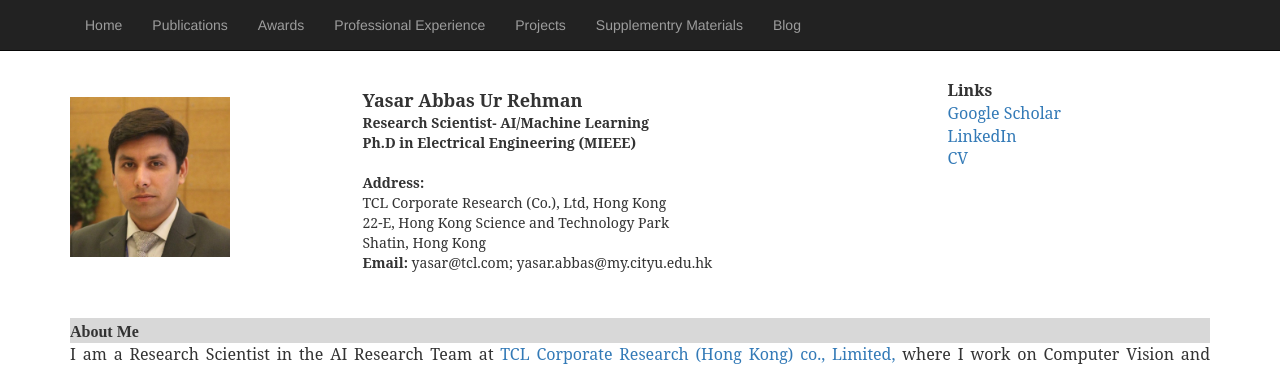
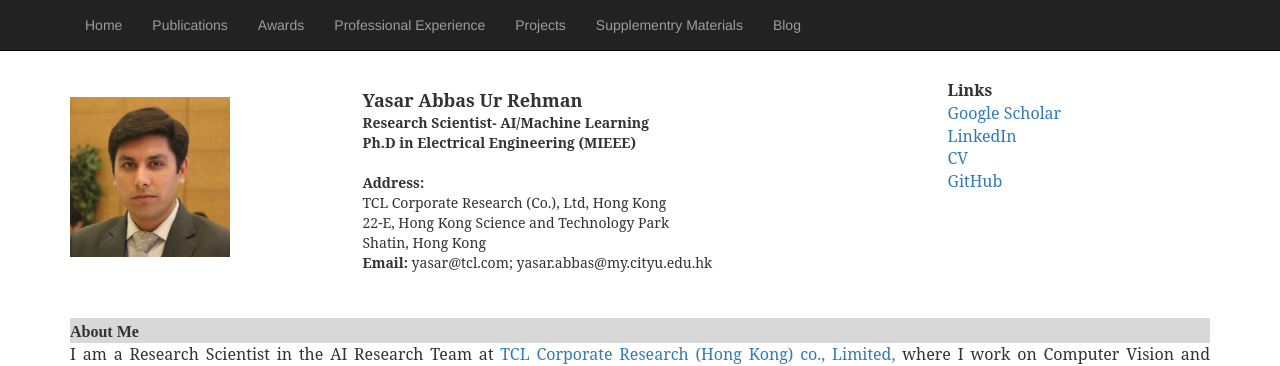
Before and after one commit to yasar-rehman/yasar, a Jekyll site: the page built from index.html, in a window 1280 px wide. Shown: the top 366 px of the page. Built offline with Jekyll 4.4.1, drawn with Linux system fonts in a browser that asks for light colours; some web fonts are replaced.

Commit message:
Update index.html

```diff
--- a/index.html
+++ b/index.html
@@ -29,6 +29,7 @@ title: yasar
 				<div style= "font-family: 'Serif', Times New Roman; font-size: 16px"><a href="https://scholar.google.com/citations?user=hDKFeWEAAAAJ&hl=en">Google Scholar</a></div>
              			<div style="font-family: 'Serif', Times New Roman; font-size: 16px"><a href="https://www.linkedin.com/in/yasssukhan/">LinkedIn</a></div>
             			<div style = "font-family: 'Serif', Times New Roman; font-size: 16px"><a href="./resume.html" target="_blank/">CV</a></div>
+			        <div style = "font-family: 'Serif', Times New Roman; font-size: 16px"><a href="https://github.com/yasar-rehman/">GitHub</a></div>
 
 			 </div>
 
```
